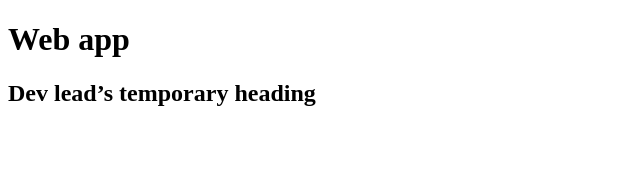
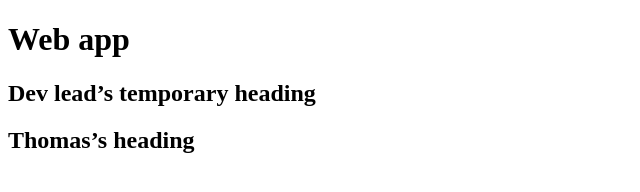
Before and after one commit to dino-demos/web-app, a plain HTML site: page index.html in a window 1280 px wide. Shown: the whole page, without its empty margins (0-640 px from the left). Drawn offline with Linux system fonts and the light colour scheme.

Commit message:
Add a new heading

```diff
--- a/index.html
+++ b/index.html
@@ -9,6 +9,7 @@
   <h1>Web app</h1>
 
   <h2>Dev lead’s temporary heading</h2>
+  <h2>Thomas’s heading</h2>
 
 </body>
 </html>
```
